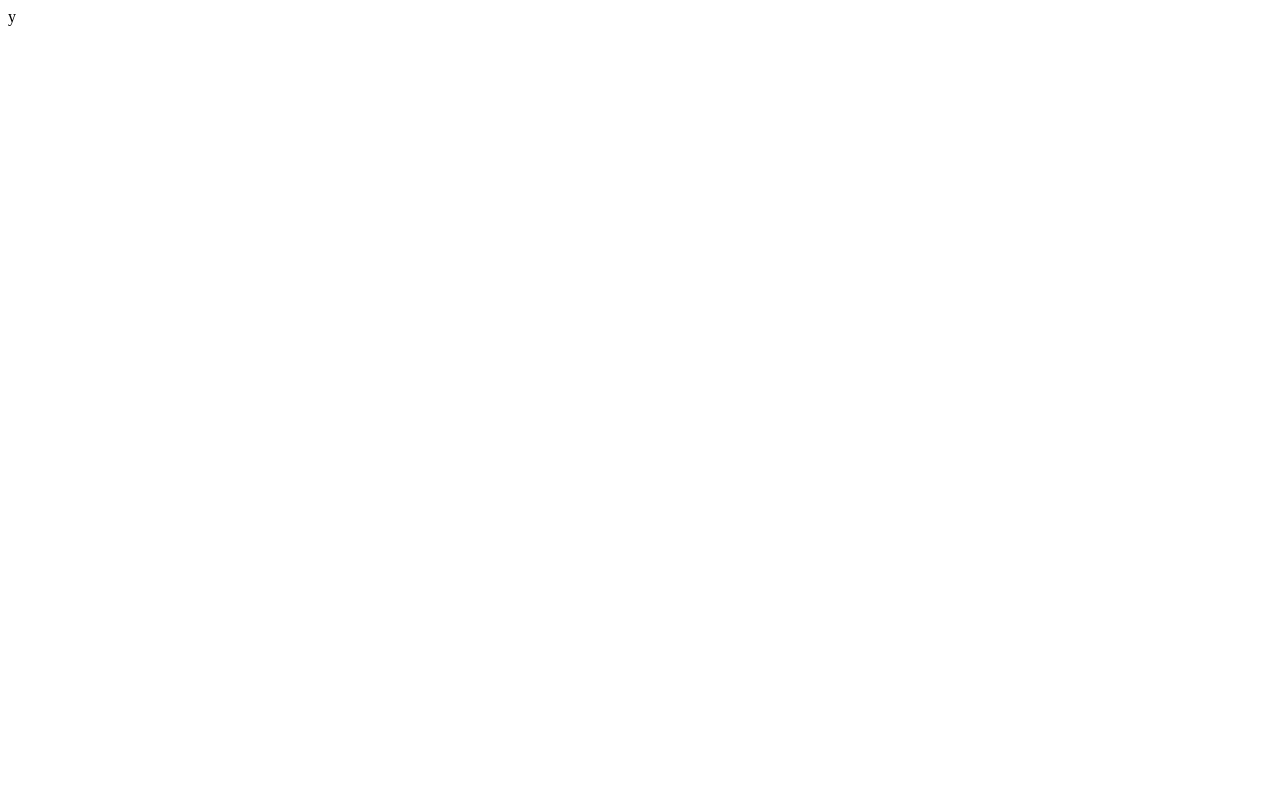
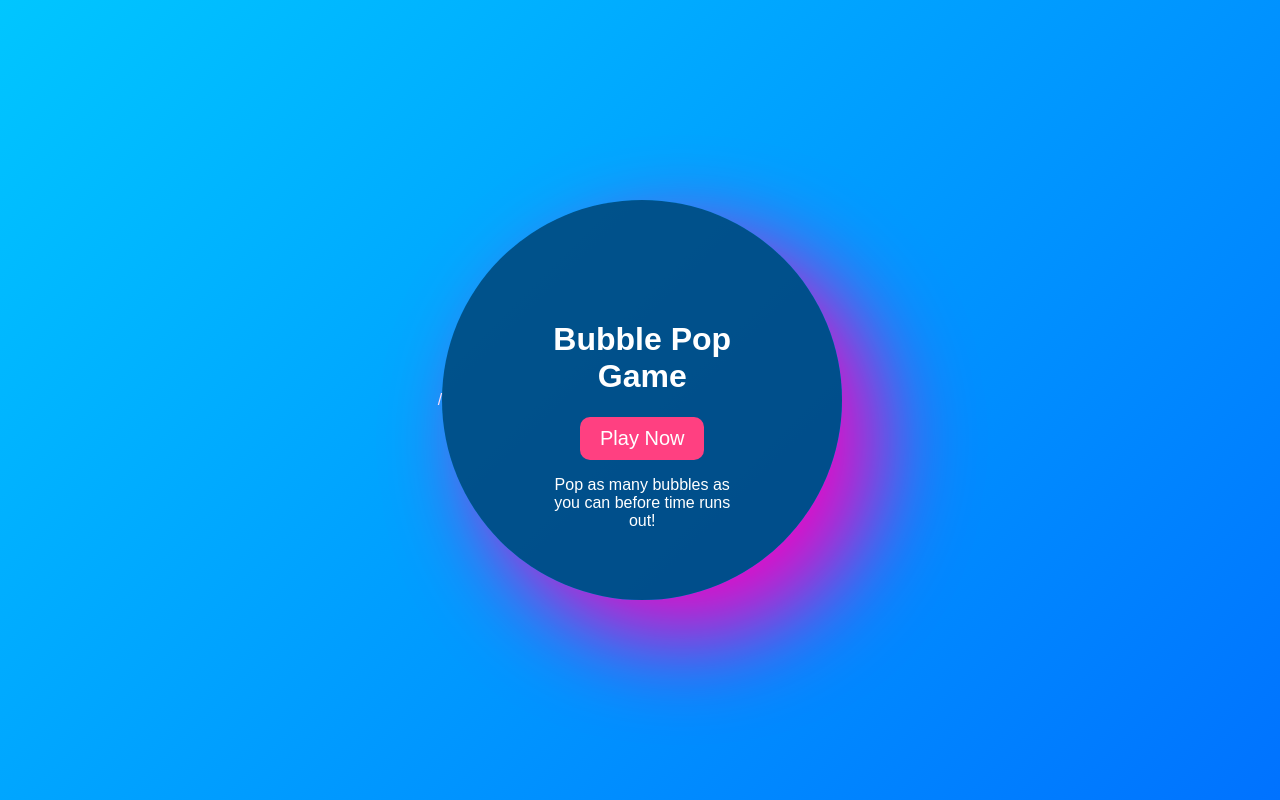
Before and after one commit to ayushsinghkathait/bubble_pop_frontend, a plain HTML site: page index.html in a window 1280 px wide. Drawn offline with Linux system fonts and the light colour scheme.

Commit message:
adding and adding

```diff
--- a/index.html
+++ b/index.html
@@ -1,12 +1,18 @@
 <!DOCTYPE html>
 <html lang="en">
 <head>
+
     <meta charset="UTF-8">
-    <meta name="viewport" content="width=device-width, initial-scale=1.0">y
+    <meta name="viewport" content="width=device-width, initial-scale=1.0">
     <title>Document</title>
-    <link rel="stylesheet" href="styles.css">
+    /<link rel="stylesheet" href="styles.css">
 </head>
 <body>
-    <script href="script.js"></script>
+    <div class="container" id="cont" onclick="changeColor()">
+        <h1>Bubble Pop Game</h1>
+        <button onclick="startGame()">Play Now</button>
+        <p>Pop as many bubbles as you can before time runs out!</p>
+    </div>
+    <script src="script.js"></script>
 </body>
 </html>
--- a/script.js
+++ b/script.js
@@ -0,0 +1,11 @@
+function startGame() {
+    alert("Game Starting...");
+    // You can redirect or initialize the game here
+}
+
+
+function changeColor() {
+    const circle = document.querySelector(".container");
+    const randomColor = "#" + Math.floor(Math.random() * 16777215).toString(16);
+    circle.style.backgroundColor = randomColor;
+}
--- a/styles.css
+++ b/styles.css
@@ -0,0 +1,35 @@
+body {
+    margin: 0;
+    padding: 0;
+    display: flex;
+    justify-content: center;
+    align-items: center;
+    height: 100vh;
+    background: linear-gradient(135deg, #00c6ff, #0072ff);
+    font-family: Arial, sans-serif;
+    text-align: center;
+    color: white;
+}
+
+.container {
+    background: rgba(0, 62, 112, 0.806);
+    padding: 100px;
+    border-radius: 50%;
+    height: 200px;
+    width: 200px;
+    box-shadow: 40px 40px 90px rgb(235, 7, 197);
+}
+
+button {
+    background-color: #ff4081;
+    color: white;
+    border: none;
+    padding: 10px 20px;
+    font-size: 20px;
+    cursor:cell;
+    border-radius: 10px;
+}
+
+button:hover {
+    background-color: #e91e63;
+}
```
